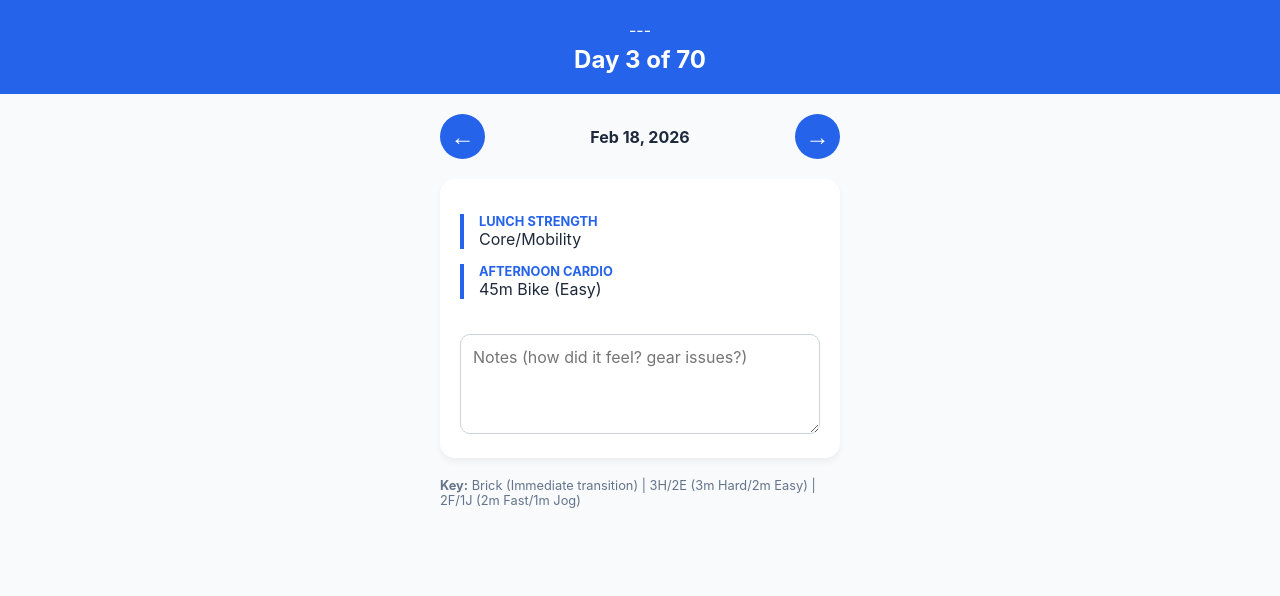
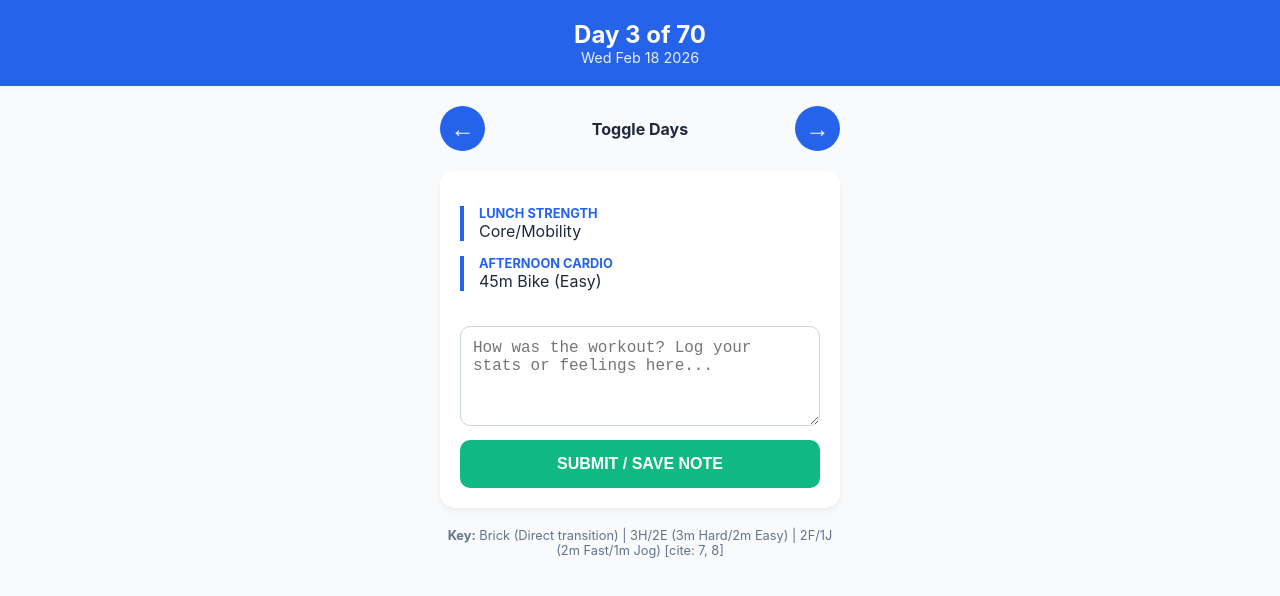
Before and after one commit to dccmcho/tri-tracker, a plain HTML site: page index.html in a window 1280 px wide. Drawn offline with Linux system fonts and the light colour scheme.

Commit message:
Update index.html

```diff
--- a/index.html
+++ b/index.html
@@ -3,53 +3,50 @@
 <head>
     <meta charset="UTF-8">
     <meta name="viewport" content="width=device-width, initial-scale=1.0">
-    <title>70-Day Tri Tracker</title>
+    <title>Triathlon Tracker</title>
     <style>
-        :root { --blue: #2563eb; --bg: #f8fafc; --text: #1e293b; }
-        body { font-family: -apple-system, system-ui, sans-serif; background: var(--bg); color: var(--text); margin: 0; display: flex; flex-direction: column; align-items: center; }
-        header { background: var(--blue); color: white; width: 100%; text-align: center; padding: 20px 0; position: sticky; top: 0; z-index: 10; shadow: 0 2px 5px rgba(0,0,0,0.1); }
+        :root { --blue: #2563eb; --green: #10b981; --bg: #f8fafc; --text: #1e293b; }
+        body { font-family: -apple-system, sans-serif; background: var(--bg); color: var(--text); margin: 0; display: flex; flex-direction: column; align-items: center; }
+        header { background: var(--blue); color: white; width: 100%; text-align: center; padding: 20px 0; position: sticky; top: 0; }
         .nav-container { display: flex; align-items: center; justify-content: space-between; width: 90%; max-width: 400px; margin: 20px 0; }
-        .nav-btn { background: var(--blue); color: white; border: none; border-radius: 50%; width: 45px; height: 45px; font-size: 1.5rem; cursor: pointer; display: flex; align-items: center; justify-content: center; }
-        .nav-btn:active { opacity: 0.7; }
+        .nav-btn { background: var(--blue); color: white; border: none; border-radius: 50%; width: 45px; height: 45px; font-size: 1.5rem; cursor: pointer; }
         .card { background: white; width: 90%; max-width: 400px; padding: 20px; border-radius: 15px; box-shadow: 0 4px 6px rgba(0,0,0,0.05); box-sizing: border-box; }
         .workout-box { border-left: 4px solid var(--blue); padding-left: 15px; margin: 15px 0; }
         .label { font-weight: bold; color: var(--blue); font-size: 0.8rem; text-transform: uppercase; }
-        textarea { width: 100%; height: 100px; margin-top: 20px; border: 1px solid #cbd5e1; border-radius: 10px; padding: 12px; box-sizing: border-box; font-family: inherit; font-size: 1rem; }
-        .day-info { text-align: center; flex-grow: 1; }
-        .key-terms { font-size: 0.8rem; color: #64748b; margin-top: 20px; width: 90%; max-width: 400px; }
+        textarea { width: 100%; height: 100px; margin-top: 20px; border: 1px solid #cbd5e1; border-radius: 10px; padding: 12px; box-sizing: border-box; font-size: 1rem; }
+        .submit-btn { width: 100%; background: var(--green); color: white; border: none; border-radius: 10px; padding: 15px; margin-top: 10px; font-weight: bold; font-size: 1rem; cursor: pointer; }
+        .submit-btn:active { transform: scale(0.98); opacity: 0.9; }
+        .key-terms { font-size: 0.8rem; color: #64748b; margin: 20px 0; width: 90%; max-width: 400px; text-align: center; }
     </style>
 </head>
 <body>
 
 <header>
-    <div id="dateLabel">---</div>
-    <h2 id="dayLabel" style="margin: 5px 0 0 0;">Day 1 of 70</h2>
+    <h2 id="dayLabel" style="margin: 0;">Day 1 of 70</h2>
+    <div id="displayDate" style="font-size: 0.9rem; opacity: 0.9;">Feb 16, 2026</div>
 </header>
 
 <div class="nav-container">
     <button class="nav-btn" onclick="moveDay(-1)">←</button>
-    <div class="day-info">
-        <strong id="displayDate">Feb 16</strong>
-    </div>
+    <div style="font-weight: bold;">Toggle Days</div>
     <button class="nav-btn" onclick="moveDay(1)">→</button>
 </div>
 
 <div class="card">
-    <div id="workoutContent">
-        </div>
-    <textarea id="dailyNote" placeholder="Notes (how did it feel? gear issues?)" oninput="saveNote()"></textarea>
+    <div id="workoutContent"></div>
+    <textarea id="dailyNote" placeholder="How was the workout? Log your stats or feelings here..."></textarea>
+    <button class="submit-btn" onclick="manualSave()">SUBMIT / SAVE NOTE</button>
 </div>
 
 <div class="key-terms">
-    <strong>Key:</strong> Brick (Immediate transition) | 3H/2E (3m Hard/2m Easy) | 2F/1J (2m Fast/1m Jog)
+    <strong>Key:</strong> Brick (Direct transition) | 3H/2E (3m Hard/2m Easy) | 2F/1J (2m Fast/1m Jog) [cite: 7, 8]
 </div>
 
 <script>
     const startDate = new Date("2026-02-16T00:00:00");
     let viewDate = new Date();
-    viewDate.setHours(0,0,0,0); // Sync to start of today
+    viewDate.setHours(0,0,0,0);
 
-    // Schedule logic mapping Week/Day to your PDF content
     const schedule = {
         1: { L: "Legs", PM: "30m Run (Easy)" },
         2: { L: "Upper Body", PM: "None" },
@@ -57,8 +54,7 @@
         4: { L: "Mobility", PM: "None" },
         5: { L: "Power/Plyo", PM: "30m Run (Easy)" },
         6: { AM: "700m Swim (Pace) + 50m Bike (Steady)" },
-        7: { AM: "8x50m Swim Sprints + 35m Run (Easy)" },
-        // Add more weeks here...
+        7: { AM: "8x50m Swim Sprints + 35m Run (Easy)" }
     };
 
     function updateDisplay() {
@@ -66,9 +62,8 @@
         const dayNum = Math.floor(diffTime / (1000 * 60 * 60 * 24)) + 1;
 
         document.getElementById('dayLabel').innerText = `Day ${dayNum} of 70`;
-        document.getElementById('displayDate').innerText = viewDate.toLocaleDateString('en-US', { month: 'short', day: 'numeric', year: 'numeric' });
+        document.getElementById('displayDate').innerText = viewDate.toDateString();
 
-        // Basic cycle logic for Week 1 (expandable)
         const cycleDay = ((dayNum - 1) % 7) + 1;
         const todayWork = schedule[cycleDay] || { L: "Rest", PM: "Rest" };
 
@@ -86,11 +81,12 @@
         updateDisplay();
     }
 
-    function saveNote() {
+    function manualSave() {
         const diffTime = viewDate - startDate;
         const dayNum = Math.floor(diffTime / (1000 * 60 * 60 * 24)) + 1;
         const note = document.getElementById('dailyNote').value;
         localStorage.setItem('note-' + dayNum, note);
+        alert("Note Saved for Day " + dayNum + "!");
     }
 
     updateDisplay();
```
